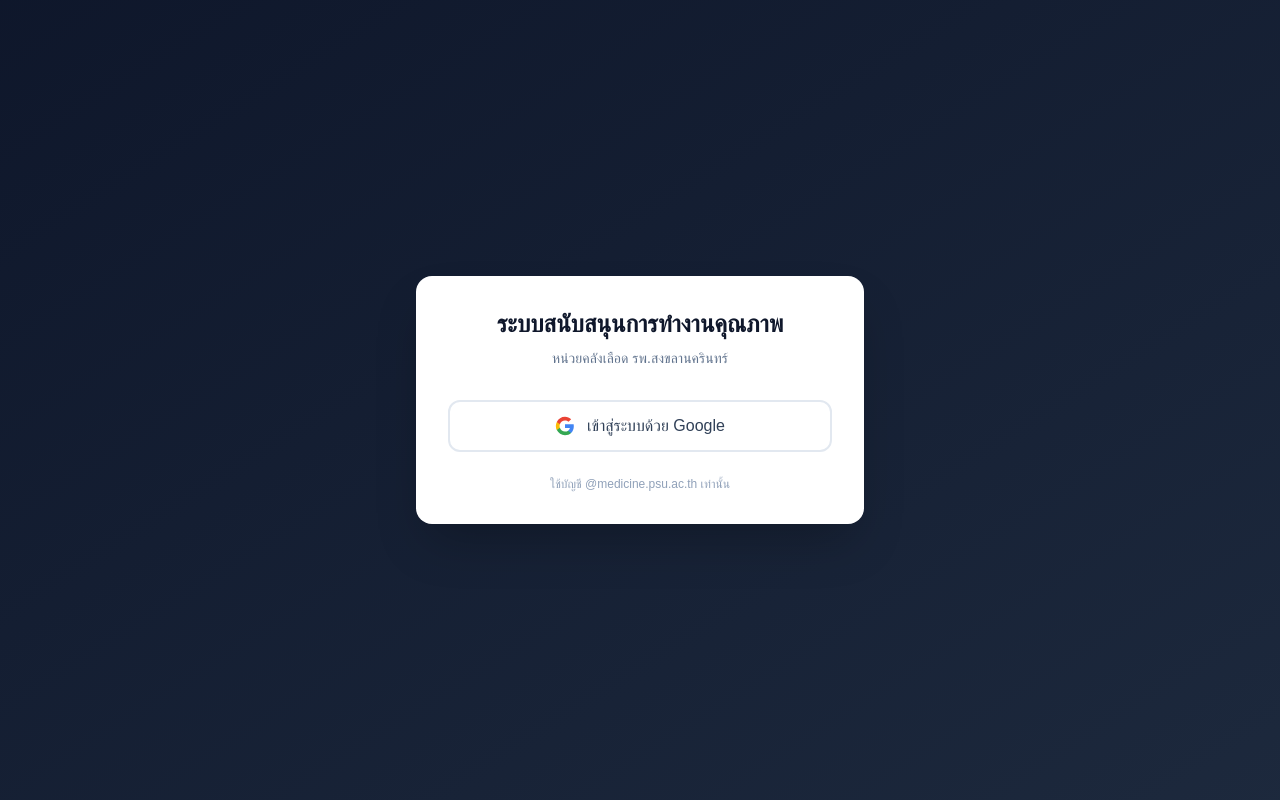
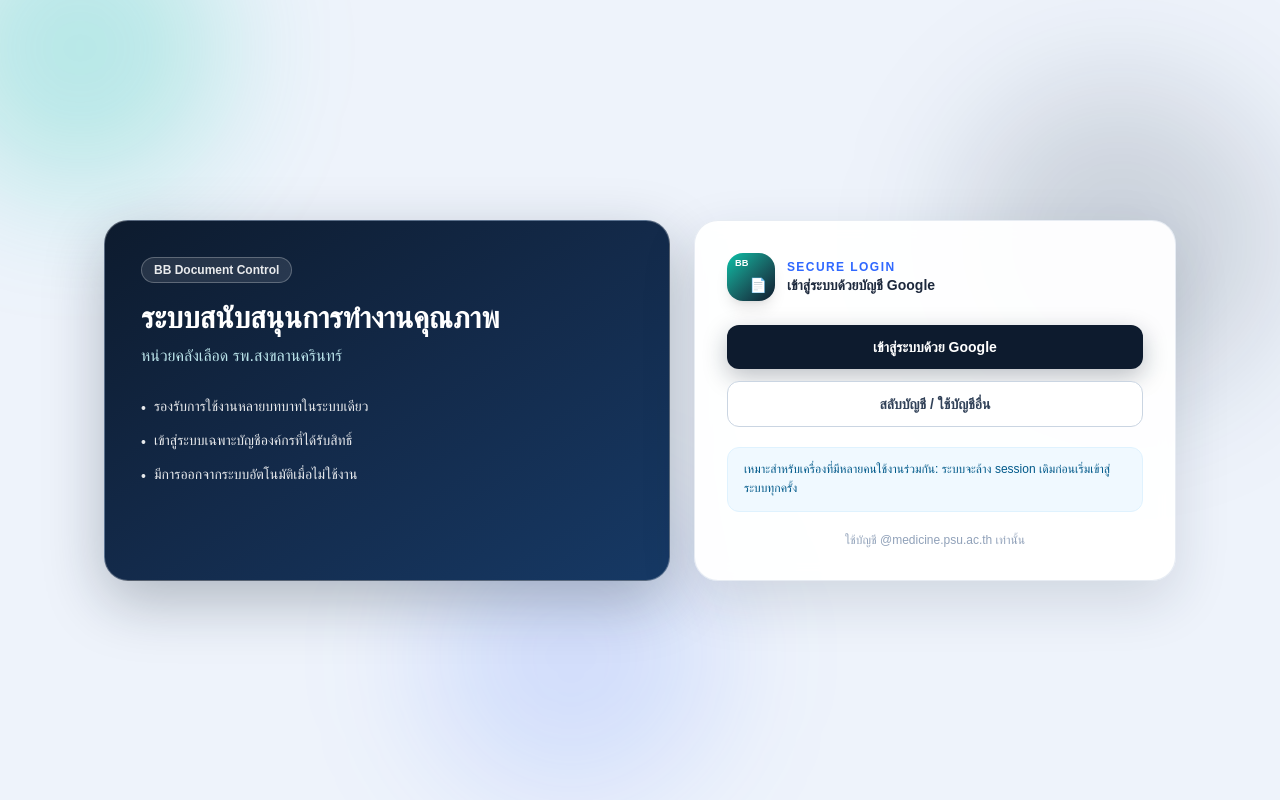
Before and after one commit to peerawityanyiam/DocConBB, a Next.js app: page /login in a window 1280 px wide. Built offline with nearby package versions, Linux system fonts and the light colour scheme; a web font is replaced by a local one.

Commit message:
Redesign login page and harden account switch flow

```diff
--- a/src/app/(auth)/login/page.tsx
+++ b/src/app/(auth)/login/page.tsx
@@ -3,7 +3,7 @@
 import { createClient } from '@/lib/supabase/client';
 import { AUTH_CONFIG } from '@/lib/auth/config';
 import { useSearchParams } from 'next/navigation';
-import { Suspense } from 'react';
+import { Suspense, useMemo, useState } from 'react';
 
 const ERROR_MESSAGES: Record<string, string> = {
   domain: 'อนุญาตเฉพาะบัญชี @medicine.psu.ac.th เท่านั้น',
@@ -16,64 +16,121 @@ const ERROR_MESSAGES: Record<string, string> = {
 function LoginContent() {
   const searchParams = useSearchParams();
   const error = searchParams.get('error');
+  const [loadingMode, setLoadingMode] = useState<'login' | 'switch' | null>(null);
+  const [localError, setLocalError] = useState('');
 
-  const handleLogin = async () => {
+  const errorMessage = useMemo(() => {
+    if (localError) return localError;
+    if (!error) return '';
+    return ERROR_MESSAGES[error] || 'เกิดข้อผิดพลาด กรุณาลองใหม่';
+  }, [error, localError]);
+
+  const startGoogleLogin = async (mode: 'login' | 'switch') => {
+    if (loadingMode) return;
+    setLocalError('');
+    setLoadingMode(mode);
     const supabase = createClient();
+    try {
+      // Shared-device safety: clear existing app session before starting OAuth
+      await supabase.auth.signOut();
       await supabase.auth.signInWithOAuth({
         provider: 'google',
         options: {
-        queryParams: AUTH_CONFIG.oauthQueryParams,
+          queryParams: {
+            ...AUTH_CONFIG.oauthQueryParams,
+            prompt: 'select_account',
+          },
           redirectTo: `${window.location.origin}/callback`,
         },
       });
+    } catch {
+      setLocalError('เริ่มเข้าสู่ระบบไม่สำเร็จ กรุณาลองใหม่อีกครั้ง');
+      setLoadingMode(null);
+    }
   };
 
   return (
-    <div className="min-h-screen flex items-center justify-center bg-gradient-to-br from-slate-900 to-slate-800">
-      <div className="bg-white rounded-2xl shadow-2xl p-8 w-full max-w-md mx-4">
-        <div className="text-center mb-8">
-          <h1 className="text-2xl font-bold text-slate-900 mb-2">
+    <div className="relative min-h-screen overflow-hidden bg-[#eef3fb]">
+      <div className="pointer-events-none absolute inset-0">
+        <div className="absolute -top-24 -left-16 h-72 w-72 rounded-full bg-[#12c6ab]/25 blur-3xl" />
+        <div className="absolute top-20 right-0 h-80 w-80 rounded-full bg-[#0d1b2e]/15 blur-3xl" />
+        <div className="absolute bottom-0 left-1/3 h-72 w-72 rounded-full bg-[#2f68ff]/15 blur-3xl" />
+      </div>
+
+      <div className="relative z-10 mx-auto flex min-h-screen w-full max-w-6xl items-center px-4 py-8 sm:px-6 lg:px-10">
+        <div className="grid w-full gap-6 lg:grid-cols-[1.08fr_0.92fr]">
+          <section className="rounded-3xl border border-white/30 bg-gradient-to-br from-[#0d1b2e] via-[#132a4a] to-[#163965] p-7 text-white shadow-[0_20px_60px_rgba(13,27,46,0.28)] sm:p-9">
+            <div className="inline-flex items-center gap-2 rounded-full border border-white/25 bg-white/10 px-3 py-1 text-xs font-semibold text-white/90">
+              BB Document Control
+            </div>
+            <h1 className="mt-4 text-2xl font-bold leading-tight sm:text-3xl">
               ระบบสนับสนุนการทำงานคุณภาพ
             </h1>
-          <p className="text-slate-500 text-sm">
+            <p className="mt-2 text-sm text-cyan-100/90 sm:text-base">
               หน่วยคลังเลือด รพ.สงขลานครินทร์
             </p>
+
+            <div className="mt-7 space-y-3 text-sm text-white/90">
+              <div className="flex items-start gap-2">
+                <span className="mt-0.5">•</span>
+                <p>รองรับการใช้งานหลายบทบาทในระบบเดียว</p>
+              </div>
+              <div className="flex items-start gap-2">
+                <span className="mt-0.5">•</span>
+                <p>เข้าสู่ระบบเฉพาะบัญชีองค์กรที่ได้รับสิทธิ์</p>
+              </div>
+              <div className="flex items-start gap-2">
+                <span className="mt-0.5">•</span>
+                <p>มีการออกจากระบบอัตโนมัติเมื่อไม่ใช้งาน</p>
+              </div>
+            </div>
+          </section>
+
+          <section className="rounded-3xl border border-slate-200/80 bg-white/95 p-6 shadow-[0_20px_55px_rgba(26,39,63,0.14)] backdrop-blur sm:p-8">
+            <div className="mb-6 flex items-center gap-3">
+              <div className="relative h-12 w-12 overflow-hidden rounded-2xl bg-gradient-to-br from-[#00c2a8] to-[#0d1b2e] text-white shadow-lg">
+                <span className="absolute left-2 top-1 text-[0.58rem] font-bold tracking-wide">BB</span>
+                <span className="absolute bottom-1.5 right-2 text-sm">📄</span>
+              </div>
+              <div>
+                <p className="text-xs font-semibold uppercase tracking-[0.12em] text-[#2f68ff]">Secure Login</p>
+                <p className="text-sm font-semibold text-slate-800">เข้าสู่ระบบด้วยบัญชี Google</p>
+              </div>
             </div>
 
-        {error && (
-          <div className="mb-6 p-4 bg-red-50 border border-red-200 rounded-lg text-red-700 text-sm">
-            {ERROR_MESSAGES[error] || 'เกิดข้อผิดพลาด กรุณาลองใหม่'}
+            {errorMessage && (
+              <div className="mb-4 rounded-xl border border-red-200 bg-red-50 px-4 py-3 text-sm text-red-700">
+                {errorMessage}
               </div>
             )}
 
             <button
-          onClick={handleLogin}
-          className="w-full flex items-center justify-center gap-3 px-6 py-3 bg-white border-2 border-slate-200 rounded-xl hover:bg-slate-50 hover:border-slate-300 transition-all duration-200 text-slate-700 font-medium"
+              onClick={() => void startGoogleLogin('login')}
+              disabled={loadingMode !== null}
+              className="group w-full rounded-xl bg-[#0d1b2e] px-5 py-3 text-sm font-semibold text-white shadow-[0_8px_25px_rgba(13,27,46,0.28)] transition hover:bg-[#132e52] disabled:cursor-not-allowed disabled:opacity-60"
             >
-          <svg className="w-5 h-5" viewBox="0 0 24 24">
-            <path
-              fill="#4285F4"
-              d="M22.56 12.25c0-.78-.07-1.53-.2-2.25H12v4.26h5.92a5.06 5.06 0 0 1-2.2 3.32v2.77h3.57c2.08-1.92 3.28-4.74 3.28-8.1z"
-            />
-            <path
-              fill="#34A853"
-              d="M12 23c2.97 0 5.46-.98 7.28-2.66l-3.57-2.77c-.98.66-2.23 1.06-3.71 1.06-2.86 0-5.29-1.93-6.16-4.53H2.18v2.84C3.99 20.53 7.7 23 12 23z"
-            />
-            <path
-              fill="#FBBC05"
-              d="M5.84 14.09c-.22-.66-.35-1.36-.35-2.09s.13-1.43.35-2.09V7.07H2.18C1.43 8.55 1 10.22 1 12s.43 3.45 1.18 4.93l2.85-2.22.81-.62z"
-            />
-            <path
-              fill="#EA4335"
-              d="M12 5.38c1.62 0 3.06.56 4.21 1.64l3.15-3.15C17.45 2.09 14.97 1 12 1 7.7 1 3.99 3.47 2.18 7.07l3.66 2.84c.87-2.6 3.3-4.53 6.16-4.53z"
-            />
-          </svg>
-          เข้าสู่ระบบด้วย Google
+              <span className="inline-flex items-center justify-center gap-2">
+                {loadingMode === 'login' ? 'กำลังเชื่อมต่อ...' : 'เข้าสู่ระบบด้วย Google'}
+              </span>
             </button>
 
-        <p className="mt-6 text-center text-xs text-slate-400">
+            <button
+              onClick={() => void startGoogleLogin('switch')}
+              disabled={loadingMode !== null}
+              className="mt-3 w-full rounded-xl border border-slate-300 bg-white px-5 py-3 text-sm font-semibold text-slate-700 transition hover:bg-slate-50 disabled:cursor-not-allowed disabled:opacity-60"
+            >
+              {loadingMode === 'switch' ? 'กำลังสลับบัญชี...' : 'สลับบัญชี / ใช้บัญชีอื่น'}
+            </button>
+
+            <div className="mt-5 rounded-xl border border-sky-100 bg-sky-50 px-4 py-3 text-xs leading-relaxed text-sky-800">
+              เหมาะสำหรับเครื่องที่มีหลายคนใช้งานร่วมกัน: ระบบจะล้าง session เดิมก่อนเริ่มเข้าสู่ระบบทุกครั้ง
+            </div>
+
+            <p className="mt-5 text-center text-xs text-slate-400">
               ใช้บัญชี @medicine.psu.ac.th เท่านั้น
             </p>
+          </section>
+        </div>
       </div>
     </div>
   );
```
Lines whose indentation alone changed are shown as unchanged.
